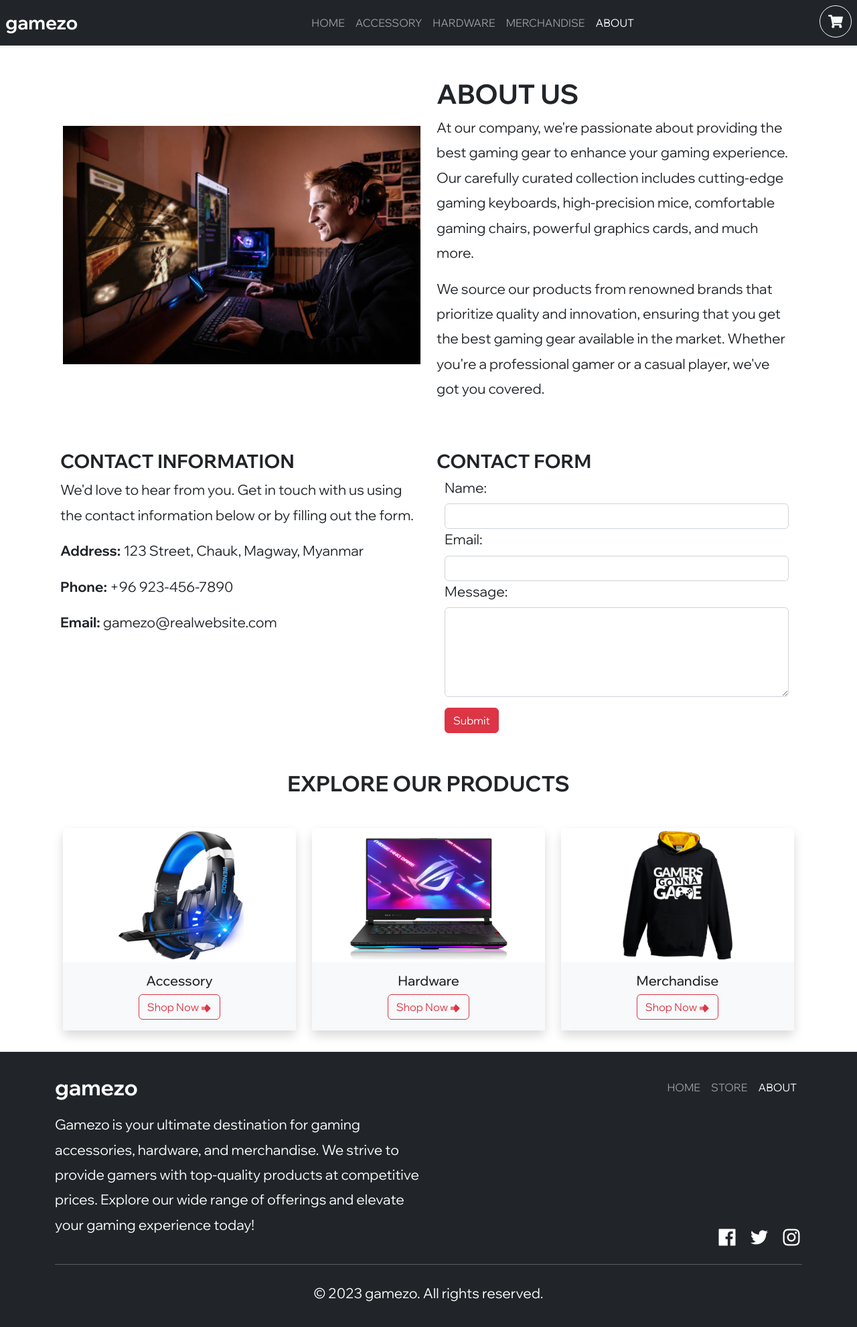
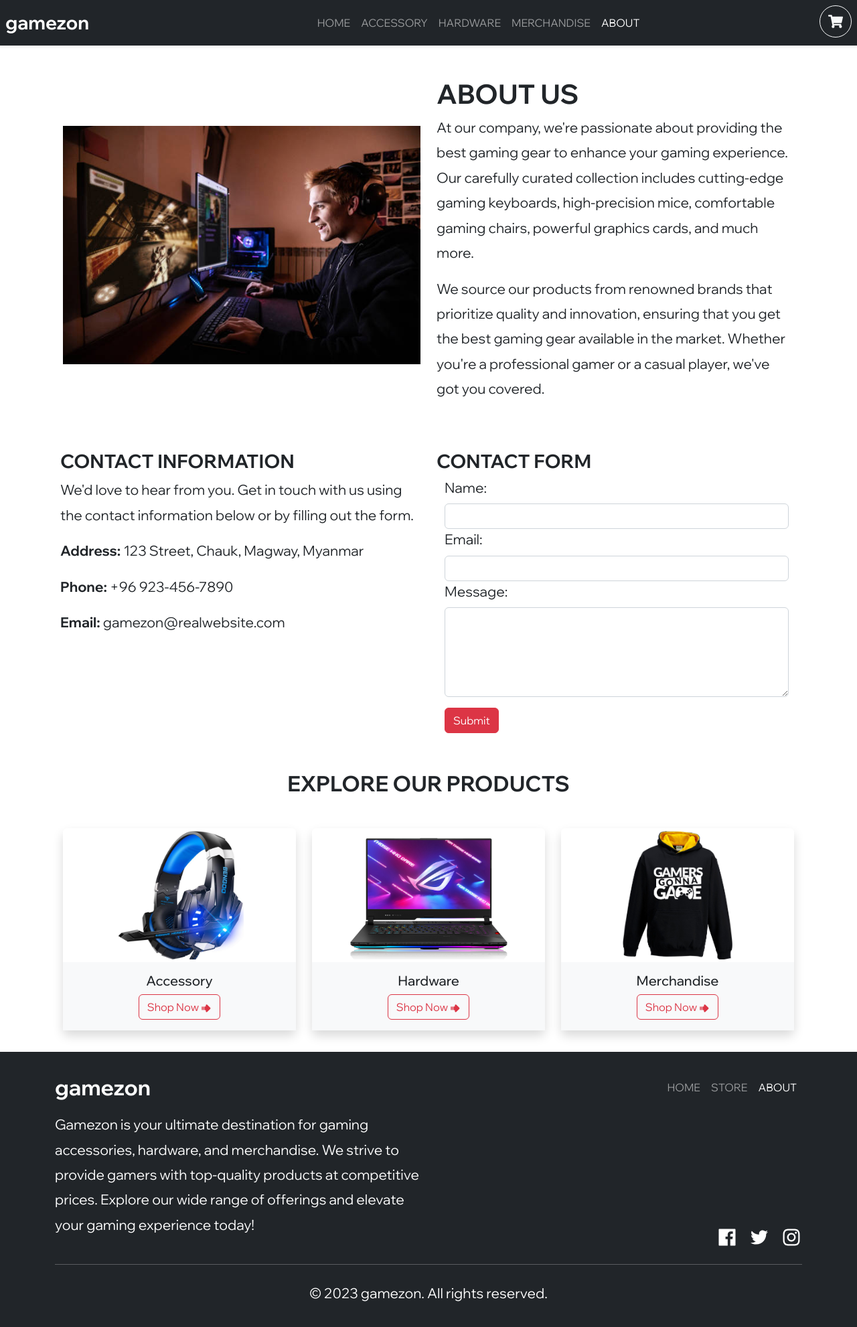
Before and after one commit to IndieCoderMM/loot-market, a React (Vite) app: page /about in a window 1280 px wide. Shown: the whole page at 67% size. Built offline with nearby package versions, Linux system fonts and the light colour scheme.

Commit message:
Update app name

```diff
--- a/index.html
+++ b/index.html
@@ -4,7 +4,7 @@
     <meta charset="UTF-8" />
     <link rel="icon" type="image/svg+xml" href="/vite.svg" />
     <meta name="viewport" content="width=device-width, initial-scale=1.0" />
-    <title>Gamezo</title>
+    <title>Gamezon | E-commerce</title>
   </head>
   <body>
     <div id="root"></div>
--- a/src/components/Footer.tsx
+++ b/src/components/Footer.tsx
@@ -11,7 +11,7 @@ export default function Footer() {
     <footer className="bg-dark text-white py-3 mt-2">
       <Container>
         <Navbar variant="dark d-flex flex-column flex-md-row align-items-start align-items-md-center">
-          <Navbar.Brand className="fw-bold fs-2">gamezo</Navbar.Brand>
+          <Navbar.Brand className="fw-bold fs-2">gamezon</Navbar.Brand>
           <Nav className="ms-md-auto d-flex flex-wrap">
             <Nav.Link to="/" as={NavLink} className="text-uppercase fs-6">
               Home
@@ -27,7 +27,7 @@ export default function Footer() {
         <Row>
           <Col md={6}>
             <p>
-              Gamezo is your ultimate destination for gaming accessories,
+              Gamezon is your ultimate destination for gaming accessories,
               hardware, and merchandise. We strive to provide gamers with
               top-quality products at competitive prices. Explore our wide range
               of offerings and elevate your gaming experience today!
@@ -55,7 +55,7 @@ export default function Footer() {
         </Row>
         <hr className="my-4" />
         <p className="text-center">
-          &copy; {new Date().getFullYear()} gamezo. All rights reserved.
+          &copy; {new Date().getFullYear()} gamezon. All rights reserved.
         </p>
       </Container>
     </footer>
--- a/src/components/Navbar.tsx
+++ b/src/components/Navbar.tsx
@@ -15,7 +15,7 @@ export default function Navbar() {
     >
       <div className="d-flex align-items-center">
         <NavbarBs.Toggle aria-controls="navbar" />
-        <NavbarBs.Brand className="ms-2 fw-bold fs-3">gamezo</NavbarBs.Brand>
+        <NavbarBs.Brand className="ms-2 fw-bold fs-3">gamezon</NavbarBs.Brand>
       </div>
 
       <NavbarBs.Collapse id="navbar">
--- a/src/pages/About.tsx
+++ b/src/pages/About.tsx
@@ -49,7 +49,7 @@ export default function Home() {
                 <strong>Phone:</strong> +96 923-456-7890
               </p>
               <p>
-                <strong>Email:</strong> gamezo@realwebsite.com
+                <strong>Email:</strong> gamezon@realwebsite.com
               </p>
             </Col>
             <Col md={6}>
```
Also changed, not shown: 1 other file (tests, documents, lock files or other folders).
